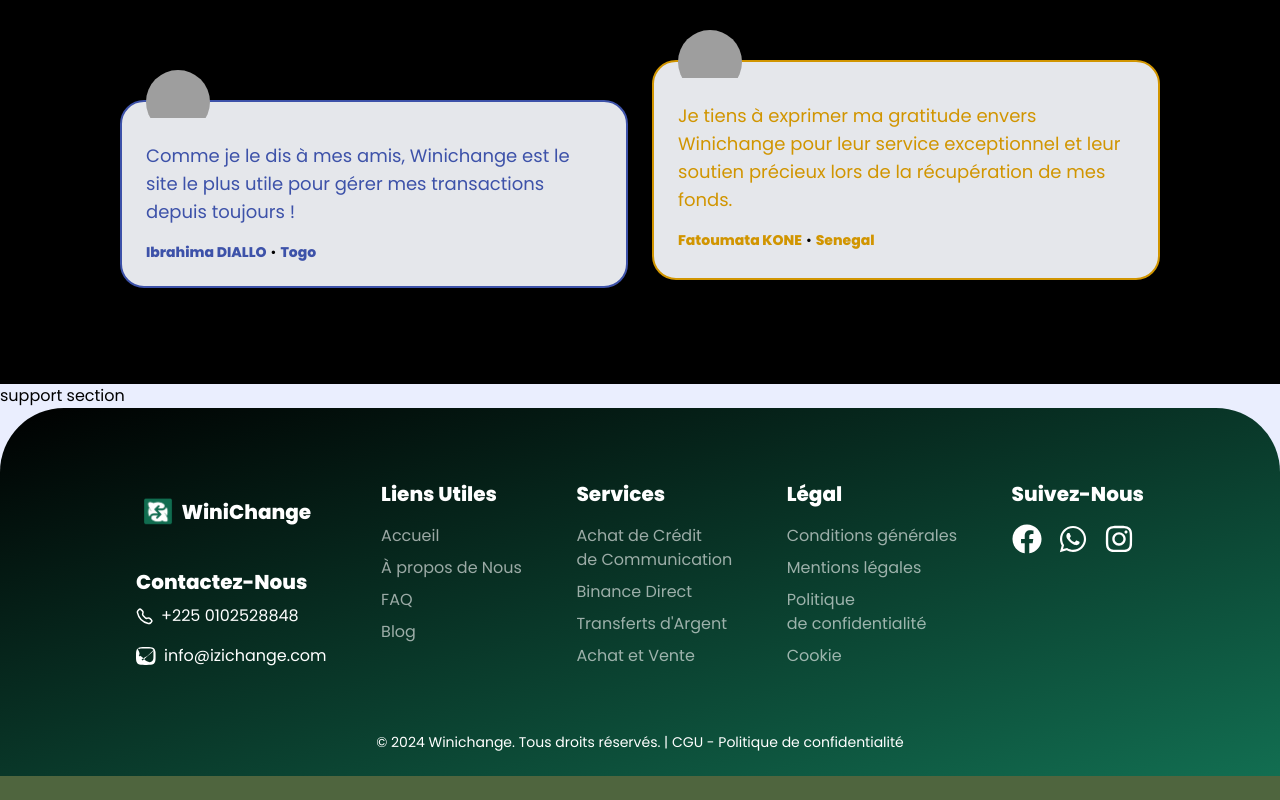
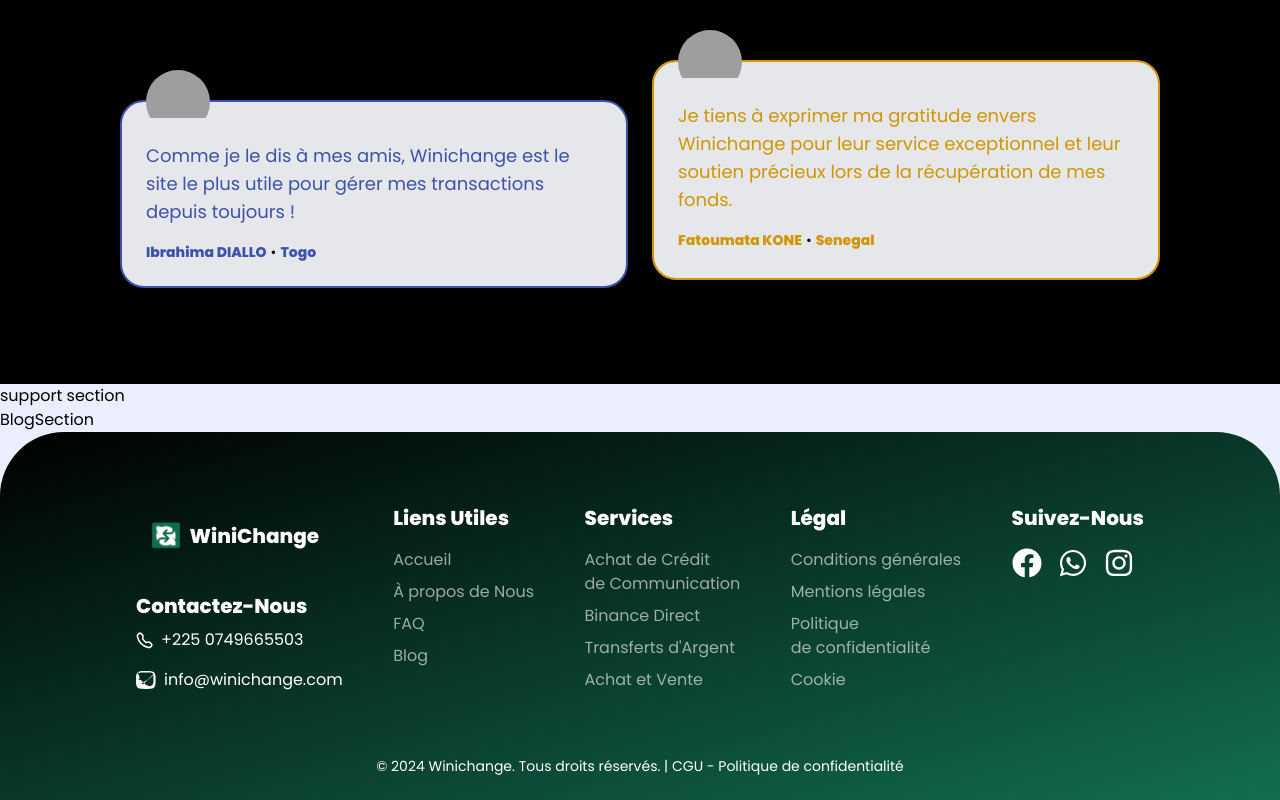
Before and after one commit to YVNNVLEX/WiniChange-Projet-Try, a Next.js app in the folder my-app/: page / in a window 1280 px wide. Shown: the part 2969-3769 px from the top of the page. Before the commit the page ends 3745 px from the top, so only its background shows below. Built offline with nearby package versions, Linux system fonts and the light colour scheme; grey boxes are pictures that could not be loaded.

Commit message:
Updated Footer.tsx

```diff
--- a/my-app/src/app/page.tsx
+++ b/my-app/src/app/page.tsx
@@ -10,6 +10,7 @@
 import SolutionsProposees from "./sections/NosSolutionsProposees";
 import TestimonialsSection from "./sections/Testimonialss";
 import SupportSection from "./sections/SupportSection";
+import BlogSection from "./sections/BlogSection";
 
 export default function Home() {
   return (
@@ -24,6 +25,7 @@
     <TestimonialsSection/>
     <SupportSection/>
     {/*<Faq/>*/}
+    <BlogSection/>
     <Footer />
    </>
   );
--- /dev/null
+++ b/my-app/src/app/sections/BlogSection.tsx
@@ -0,0 +1,11 @@
+import React from 'react'
+
+const BlogSection = () => {
+  return (
+    <div>
+        BlogSection
+    </div>
+  )
+}
+
+export default BlogSection
--- a/my-app/src/app/sections/Footer.tsx
+++ b/my-app/src/app/sections/Footer.tsx
@@ -18,7 +18,7 @@
               <div className="mb-4 mt-8">
                 <h5 className="text-xl text-white font-bold ">Contactez-Nous</h5>
                 <div className="mt-2 text-white/80">
-                  <a href="tel:+2250102528848" className="text-white flex items-center mb-4">
+                  <a href="tel:+2250749665503" className="text-white flex items-center mb-4">
                     <span className="mr-2">
                       <svg
                         width="17"
@@ -34,7 +34,7 @@
                         />
                       </svg>
                     </span>
-                    +225 0102528848
+                    +225 0749665503
                   </a>
                   <a href="mailto:info@winichange.com" className="text-white flex items-center">
                     <span className="mr-2">
@@ -53,7 +53,7 @@
                         />
                       </svg>
                     </span>
-                    info@izichange.com
+                    info@winichange.com
                   </a>
                 </div>
               </div>
```
